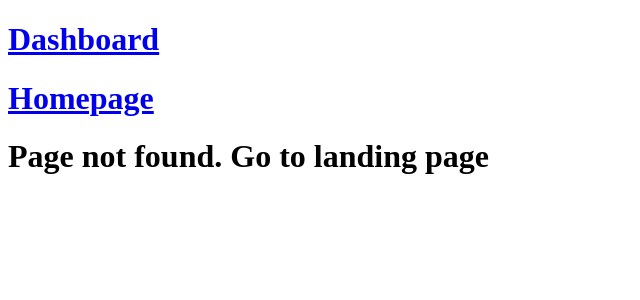
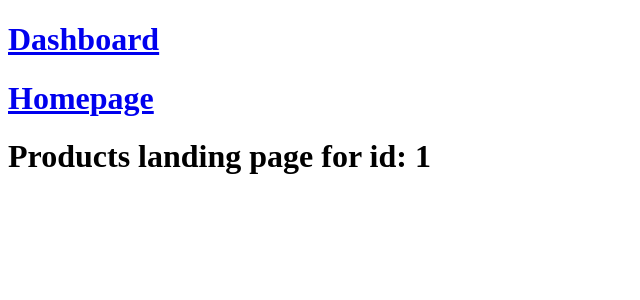
Before and after one commit to sah-wtag/react-learning-1, a React app in the folder myapp/: page /products/1 in a window 1280 px wide. Before the commit this address had no page. Shown: the top 300 px of the page, without its empty margins (0-640 px from the left). Built offline with nearby package versions, Linux system fonts and the light colour scheme; the HTML template or start-up script is replaced by a standard one.

Commit message:
Dynamic Routes

```diff
--- a/myapp/src/App.jsx
+++ b/myapp/src/App.jsx
@@ -6,6 +6,7 @@ import PageNotFound from "./pages/PageNotFound";
 import Nav from "./Nav";
 import Profile from "./pages/Profile";
 import Settings from "./pages/Settings";
+import Products from "./pages/Products";
 
 function App() {
   return (
@@ -18,6 +19,7 @@ function App() {
           <Route path="settings" element={<Settings />}></Route>
         </Route>
         <Route path="/banking" element={<Banking />} />
+        <Route path="/products/:id" element={<Products />}></Route>
         <Route path="*" element={<PageNotFound />} />
       </Routes>
     </BrowserRouter>
--- /dev/null
+++ b/myapp/src/pages/Products.jsx
@@ -0,0 +1,9 @@
+import { useParams } from "react-router-dom";
+export default function Products() {
+  const { id } = useParams();
+  return (
+    <div>
+      <h1>Products landing page for id: {id}</h1>
+    </div>
+  );
+}
```
